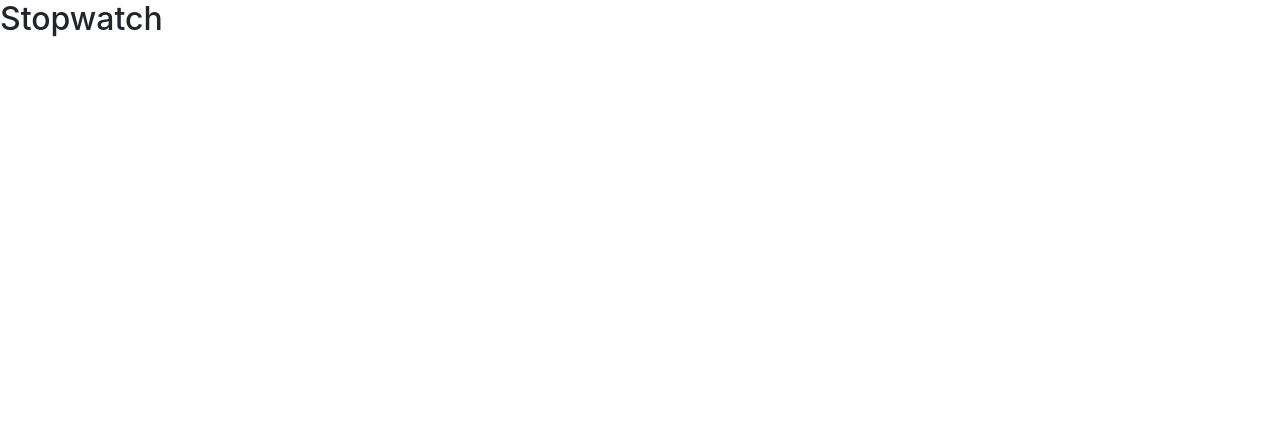
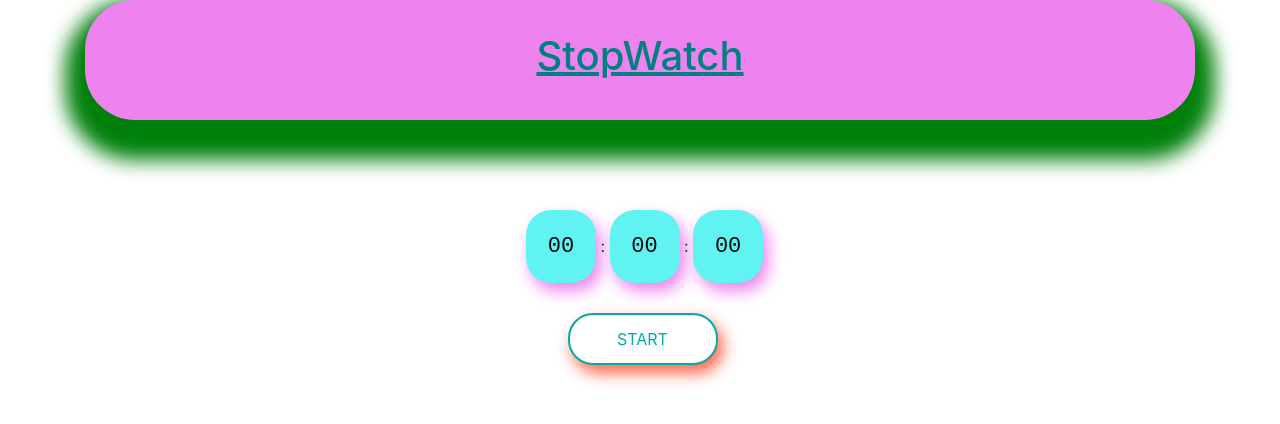
Before and after one commit to shubhamjha25/Multi-Tools, a React (Create React App) app: page /stopwatch in a window 1280 px wide. Shown: the top 424 px of the page. Built offline with nearby package versions, Linux system fonts and the light colour scheme.

Commit message:
Stopwatch Initial

```diff
--- a/src/Components/Widgets/ToDo-List/ToDo.css
+++ b/src/Components/Widgets/ToDo-List/ToDo.css
@@ -11,6 +11,7 @@
     text-align: center;
     border-radius: 10px;
     border: 3.5px solid black;
+    box-shadow: 0px 0px 10px 10px blue;
 }
 
 .display-2 {
--- a/src/Components/Widgets/ToDo-List/ToDo.js
+++ b/src/Components/Widgets/ToDo-List/ToDo.js
@@ -27,7 +27,7 @@ class ToDoList extends Component {
                   <div className="input-group">
                     <input type="text" name="todotask" className="form-control" placeholder="Enter The Task"/>
                     <div className="input-group-append">
-                      <button type="submit" className="btn btn-outline-primary">Add Task</button>
+                      <button type="submit" className="btn btn-outline-primary"><strong>Add Task</strong></button>
                     </div>
                   </div>
                 </form>
--- a/src/Components/Widgets/stop-watch/StopWatch.js
+++ b/src/Components/Widgets/stop-watch/StopWatch.js
@@ -1,9 +1,115 @@
-import React from 'react';
+import React, { useState } from 'react';
+import './stop-watch.css';
+
+function BtnComponent(props) {
+    return (
+      <div>
+        {(props.status === 0)?
+          <button className="stopwatch-btn stopwatch-btn-gre"
+          onClick={props.start}>Start</button> : ""
+        }
+
+        {(props.status === 1)?
+          <div>
+            <button className="stopwatch-btn stopwatch-btn-red"
+                    onClick={props.stop}>Stop</button>
+            <button className="stopwatch-btn stopwatch-btn-yel"
+                    onClick={props.reset}>Reset</button>
+          </div> : ""
+        }
+
+       {(props.status === 2)?
+          <div>
+            <button className="stopwatch-btn stopwatch-btn-gre"
+                    onClick={props.resume}>Resume</button>
+            <button className="stopwatch-btn stopwatch-btn-yel"
+                    onClick={props.reset}>Reset</button>
+          </div> : ""
+        }
+
+      </div>
+    );
+  }
+
+  function DisplayComponent(props) {
+    const h = () => {
+       if(props.time.h === 0){
+         return '';
+       }else {
+         return <span>{(props.time.h >= 10)? props.time.h : "0"+ props.time.h}</span>;
+       }
+    }
+    return (
+      <div>
+         {h()}&nbsp;&nbsp;
+         <span>{(props.time.m >= 10)? props.time.m : "0"+ props.time.m}</span>&nbsp;:&nbsp;
+         <span>{(props.time.s >= 10)? props.time.s : "0"+ props.time.s}</span>&nbsp;:&nbsp;
+         <span>{(props.time.ms >= 10)? props.time.ms : "0"+ props.time.ms}</span>
+      </div>
+    );
+  }
+
 
 const StopWatch = () => {
+    const [time, setTime] = useState({ms:0, s:0, m:0, h:0});
+  const [interv, setInterv] = useState();
+  const [status, setStatus] = useState(0);
+  // Not started = 0
+  // started = 1
+  // stopped = 2
+
+  const start = () => {
+    run();
+    setStatus(1);
+    setInterv(setInterval(run, 10));
+  };
+
+  var updatedMs = time.ms, updatedS = time.s, updatedM = time.m, updatedH = time.h;
+
+  const run = () => {
+    if(updatedM === 60){
+      updatedH++;
+      updatedM = 0;
+    }
+    if(updatedS === 60){
+      updatedM++;
+      updatedS = 0;
+    }
+    if(updatedMs === 100){
+      updatedS++;
+      updatedMs = 0;
+    }
+    updatedMs++;
+    return setTime({ms:updatedMs, s:updatedS, m:updatedM, h:updatedH});
+  };
+
+  const stop = () => {
+    clearInterval(interv);
+    setStatus(2);
+  };
+
+  const reset = () => {
+    clearInterval(interv);
+    setStatus(0);
+    setTime({ms:0, s:0, m:0, h:0})
+  };
+
+  const resume = () => start();
     return (
-        <div>
-            <h2>Stopwatch</h2>
+        // <div>
+        //     <h2>Stopwatch</h2>
+        // </div>
+
+        <div className="container">
+            <div className="text"><h1><u>StopWatch</u></h1></div>
+        <div className="main-section">
+        <div className="clock-holder">
+        <div className="stopwatch">
+            <DisplayComponent time={time}/>
+            <BtnComponent status={status} resume={resume} reset={reset} stop={stop} start={start}/>
+        </div>
+        </div>
+        </div>
         </div>
     );
 }
--- a/src/Components/Widgets/stop-watch/stop-watch.css
+++ b/src/Components/Widgets/stop-watch/stop-watch.css
@@ -0,0 +1,104 @@
+/* body {
+    background:#2C3E50;
+  } */
+
+  * {
+    padding: 0px;
+    margin: 0px;
+    box-sizing: border-box;
+  }
+  /* .container{
+      background-color: black;
+      height: 100vh;
+  } */
+  .main-section {
+    background: transparent;
+    max-width: 600px;
+    width: 90%;
+    height: 500px;
+    margin: 30px auto;
+  }
+
+  .clock-holder {
+    width: 100%;
+    /* background: black; */
+    margin: 30px auto;
+    position: relative;
+  }
+  .text{
+      text-align: center;
+      background-color: violet;
+      padding: 2rem;
+      border-radius: 50px;
+      box-shadow: 0 20px 20px 20px rgb(0, 128, 11);
+  }
+  u{
+      color: teal;
+  }
+  .stopwatch {
+    padding: 60px 0px;
+    text-align: center;
+  }
+  .stopwatch span{
+    background:#60f3f1;
+    color: rgb(12, 11, 11);
+    display: inline-block;
+    font-family: monospace;
+    font-size: 22px;
+    padding: 20px;
+    border-radius: 25px;
+    width: 70px;
+    box-shadow: 5px 8px 16px 0 violet;
+  }
+
+  .stopwatch .stopwatch-btn {
+    background: #fff;
+    margin-top: 30px;
+    margin-left: 5px;
+    border: none;
+    padding: 12px 20px;
+    font-size: 16px;
+    text-transform: uppercase;
+    width: 150px;
+    transition: background 1s;
+    cursor: pointer;
+  }
+  .stopwatch .stopwatch-btn-red{
+    border: 2px solid #C85454;
+    color: #C85454;
+    box-shadow: 5px 8px 16px 0 brown;
+    border-radius: 25px;
+  }
+  .stopwatch .stopwatch-btn-yel{
+    border: 2px solid #FFC900;
+    color: #FFC900;
+    box-shadow: 5px 8px 16px 0 #FFC900;
+    border-radius: 25px;
+  }
+
+  .stopwatch .stopwatch-btn-gre{
+    border: 2px solid #00ABA9;
+    color: #00ABA9;
+    box-shadow: 5px 8px 16px 0 tomato;
+    border-radius: 25px;
+  }
+  .stopwatch .stopwatch-btn-red:hover {
+    background: #C85454;
+    border: 2px solid #C85454;
+    color: #fff;
+  }
+  .stopwatch .stopwatch-btn-yel:hover {
+    background: #FFC900;
+    border: 2px solid #FFC900;
+    color: #fff;
+  }
+  .stopwatch .stopwatch-btn-gre:hover {
+    background: #00ABA9;
+    border: 2px solid #00ABA9;
+    color: #fff;
+  }
+  @media (max-width: 320px) {
+      .container{
+          height: auto;
+      }
+  }
```
